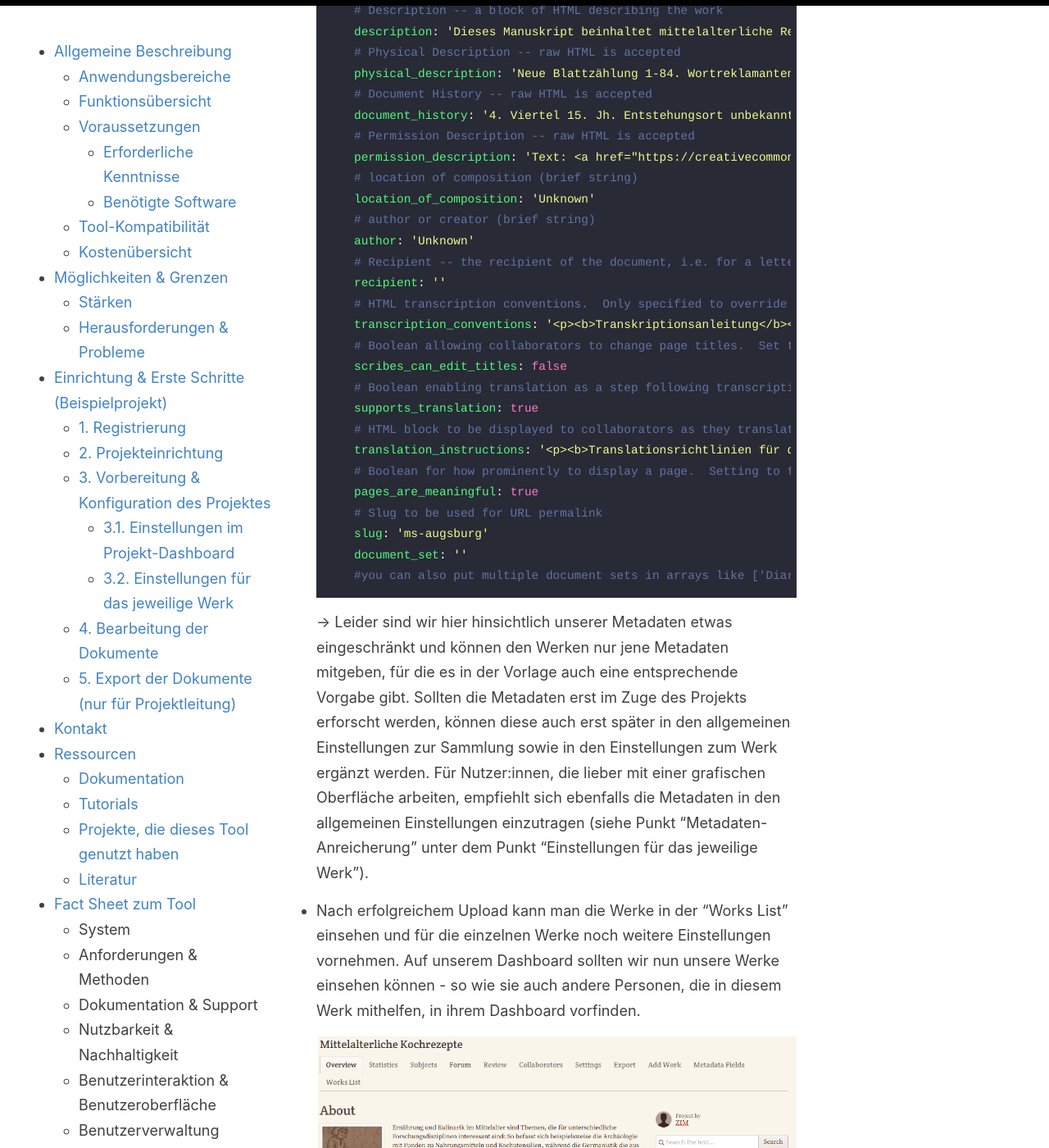
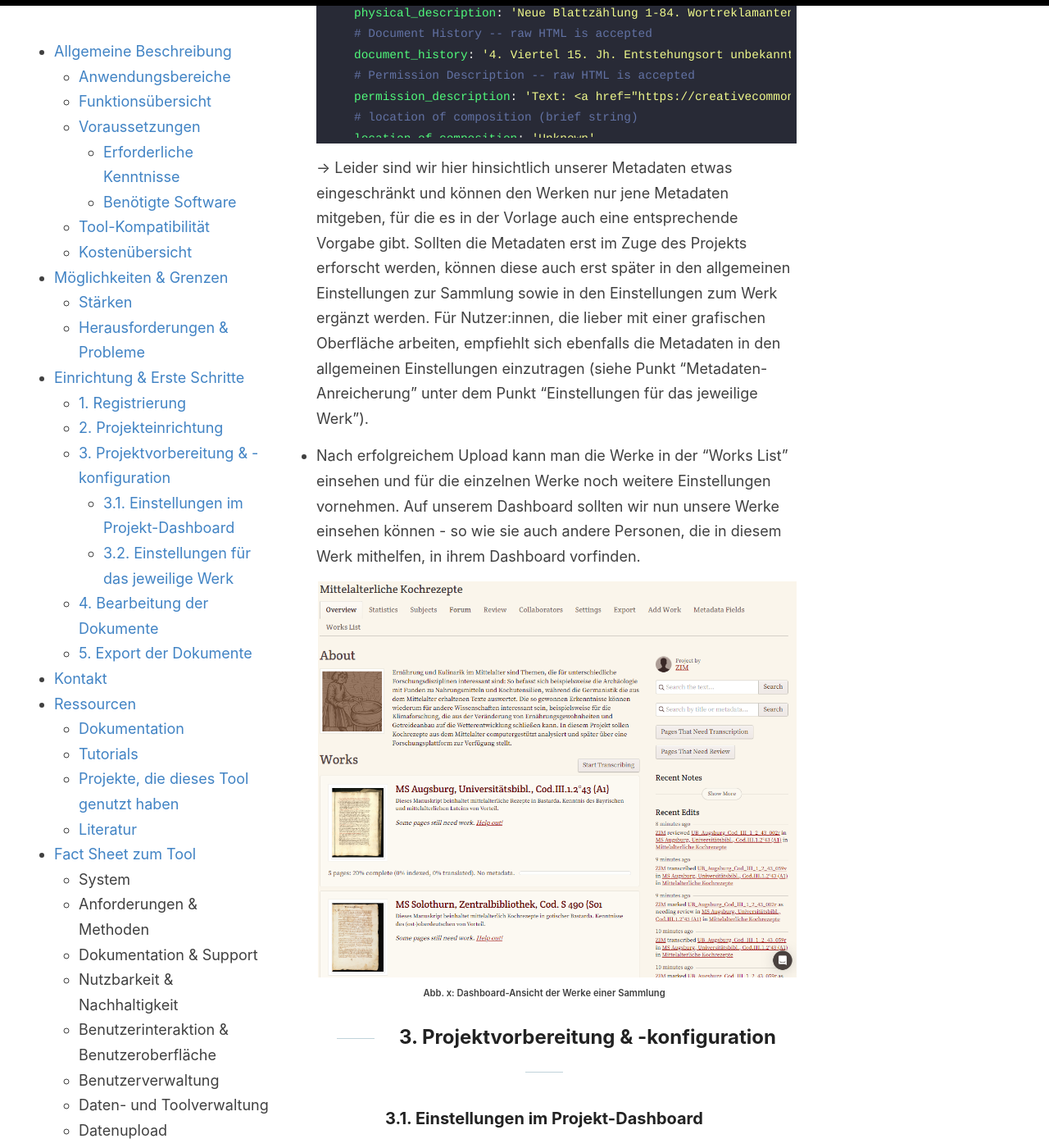
Before and after one commit to DigEdTnT/digedtnt.github.io, a Jekyll site: the page built from _posts/2023-03-27-fromthepage.md, in a window 1280 px wide and 1400 px high, scrolled down 9439 px. Shown: the whole window at 82% size. Built offline with Jekyll 4.4.1, drawn with Linux system fonts in a browser that asks for light colours; some of the changed text lies outside the part shown.

Commit message:
update fromthepage

```diff
--- a/_posts/2023-03-27-fromthepage.md
+++ b/_posts/2023-03-27-fromthepage.md
@@ -9,6 +9,7 @@ categories: [tool, transcription, FromThePage, opensource]
 excerpt: FromThePage ist eine Plattform für kollaborative Transkriptionen.
 
 ---
+
 
 
 # Allgemeine Beschreibung
@@ -183,7 +184,7 @@ Mögliche (von den Entwickler:innen vorgeschlagene) Transitions bzw. Integration
 * Keine XSL-Transformationen  innerhalb des Systems möglich oder durchführbar
 
 
-# Einrichtung & Erste Schritte (Beispielprojekt)
+# Einrichtung & Erste Schritte
 
 Anhand eines Beispielprojekts, das zum Ziel hat, Kochrezepte aus dem Mittelalter computergestützt zu analysieren und später über eine Forschungsplattform zur Verfügung zu stellen, soll nachfolgend ein möglicher Arbeitsablauf mit dem Transkriptions- und Annotationstool FromThePage beschrieben werden.
 
@@ -241,7 +242,7 @@ Anhand eines Beispielprojekts, das zum Ziel hat, Kochrezepte aus dem Mittelalter
    * Nach erfolgreichem Upload kann man die Werke in der “Works List” einsehen und für die einzelnen Werke noch weitere Einstellungen vornehmen.
 Auf unserem Dashboard sollten wir nun unsere Werke einsehen können - so wie sie auch andere Personen, die in diesem Werk mithelfen, in ihrem Dashboard vorfinden.
 {% include image.html url="../data/pipelines/pipeline_1/fromthepage/img/project-dashboard.PNG" description="Abb. x: Dashboard-Ansicht der Werke einer Sammlung" %}
-## 3.  Vorbereitung & Konfiguration des Projektes
+## 3.  Projektvorbereitung & -konfiguration
 ### 3.1. Einstellungen im Projekt-Dashboard
    * **Allgemeine Einstellungen:** In den Einstellungen am Projekt-Dashboard konfigurieren wir schließlich die Ansicht, die den Transkribierenden zur Verfügung steht. Wir können unserer Projektseite zum Beispiel eine eigene URL zuweisen, einen eigenen Einladungslink zum Transkriptionsprojekt erstellen, ein Projektbild sowie einen eigenen Footer gestalten (um z. B. direkten Kontakt zur Projektleitung zu ermöglichen). Die Beschreibung, die wir beim Anlegen der Sammlung eingefügt haben, scheint hier bereits auf und kann noch weiter adaptiert werden.
 {% include image.html url="../data/pipelines/pipeline_1/fromthepage/img/project-setup1.PNG" description="Abb. x: Konfiguration des Projekts " %}
@@ -293,7 +294,7 @@ Das Element wird zwar in der allgemeinen Darstellung auf FromThePage nicht unter
       * **Subject Linking:** Während der Transkription eines Dokumentes können auch Entitäten wie Personen, Orte oder eigens angelegte Kategorien (inklusive Unterkategorien) - in unserem Beispiel Zutaten und Speisen - ausgezeichnet werden.
 {% include image.html url="../data/pipelines/pipeline_1/fromthepage/img/subject-linking.PNG" description="Abb. x: Subject Linking" %}
 Projektinhaber:innen können dafür im Projekt-Dashboard die nötigen Vorbereitungen treffen, indem sie die entsprechenden Kategorien erstellen.
-{% include image.html url="../data/pipelines/pipeline_1/fromthepage/img/subject-linking-overview.PNG" description="Abb. x: Subject Linking Übersicht" %}
+{% include image.html url="../data/pipelines/pipeline_1/fromthepage/img/subject-linking-overview.png" description="Abb. x: Subject Linking Übersicht" %}
 Die einzelnen Entitäten können schließlich diesen Kategorien zugeordnet und mit einer URI sowie einer Beschreibung angereichert werden.
 {% include image.html url="../data/pipelines/pipeline_1/fromthepage/img/subject-linking-categorization.PNG" description="Abb. x: Kategorisierung von Entitäten" %}
 Diese Daten sowie die Verknüpfungen von Entitäten und ihr Auftreten bzw. ihre Häufigkeit in den Manuskripten kann schließlich eingesehen werden.
@@ -312,9 +313,9 @@ Die Transkribierenden können in ihrem Projekt-Dashboard die von der Projektleit
 Auch bei den Metadaten gibt es wieder die Option zwischenzuspeichern (“Save”), die Daten als vollständig zu markieren (“Done”) bzw. sie am Ende durch eine:n Reviewer:in zu bestätigen (“Approve”).
    * **Versionsansicht:** Im Tab “Versions” können wir nachverfolgen, wer wann welche Änderungen vorgenommen hat.
 {% include image.html url="../data/pipelines/pipeline_1/fromthepage/img/versions.PNG" description="Abb. x: Versionskontrolle" %}
-## 5.  Export der Dokumente (nur für Projektleitung)
+## 5.  Export der Dokumente
 Alle nachfolgenden Ausführungen beziehen sich auf die Möglichkeiten des Downloadbereiches im Projekt-Dashboard: Da wir unsere Daten in anderen Tools weiter annotieren und mit Normalisierungen anreichern wollen, soll der Output in einer XML/TEI-Datei exportiert werden. Dafür bietet uns FromThePage die Möglichkeit, entweder jedes Projekt einzeln oder die einzelnen Werke als Sammelexport in einer gewissen Ordnerstruktur herunterzuladen.
-{% include image.html url="../data/pipelines/pipeline_1/fromthepage/img/export.PNG" description="Abb. x: Exportmöglichkeiten" %}
+{% include image.html url="../data/pipelines/pipeline_1/fromthepage/img/export.png" description="Abb. x: Exportmöglichkeiten" %}
    * **Export der Werke:** Über den Button “Export All Works” können wir nun verschiedene Formate und Einstellungen wählen und unsere gesamte Sammlung als ZIP-Datei exportieren.
 {% include image.html url="../data/pipelines/pipeline_1/fromthepage/img/export-all-works.PNG" description="Abb. x: Export aller Werke in ZIP-Datei" %}
 Wir wählen dabei einen Ordner pro Werk und stellen ein, dass unsere Export-Ordner den Namen der Import-Ordner übernehmen bzw. beibehalten sollen. Bei den Exportformaten wählen wir nur TEI/XML aus. In den exportierten TEI-Dateien (siehe hier für vollständige XML-Dateien) finden unsere Bearbeitungsschritte nun folgende Form:
--- a/assets/style.scss
+++ b/assets/style.scss
@@ -255,6 +255,11 @@ p>img {
   margin: 0 auto;
 }
 
+
+pre {
+  max-height: 300px;
+}
+
 // Fixes images in popup boxes from Google Translate
 .gmnoprint img {
   max-width: none;
@@ -410,6 +415,7 @@ p>img {
 //
 // .main
 //
+
 
 .posts>.post {
   padding-bottom: 2em;
```
Also changed, not shown: other parts of _posts/2023-03-27-fromthepage.md (+1 -1 lines), data/pipelines/pipeline_1/fromthepage/faksimiles/UB-Augsburg/metadata.yml (renamed from data/pipelines/pipeline_1/fromthepage/import/UB-Augsburg/metadata.yml), data/pipelines/pipeline_1/fromthepage/faksimiles/ZB-Solothurn/metadata.yml (renamed from data/pipelines/pipeline_1/fromthepage/import/ZB-Solothurn/metadata.yml), data/pipelines/pipeline_1/fromthepage/img/zip-folder.PNG, data/pipelines/pipeline_1/fromthepage/img/zip-with-metadata.PNG, 21 other files.
